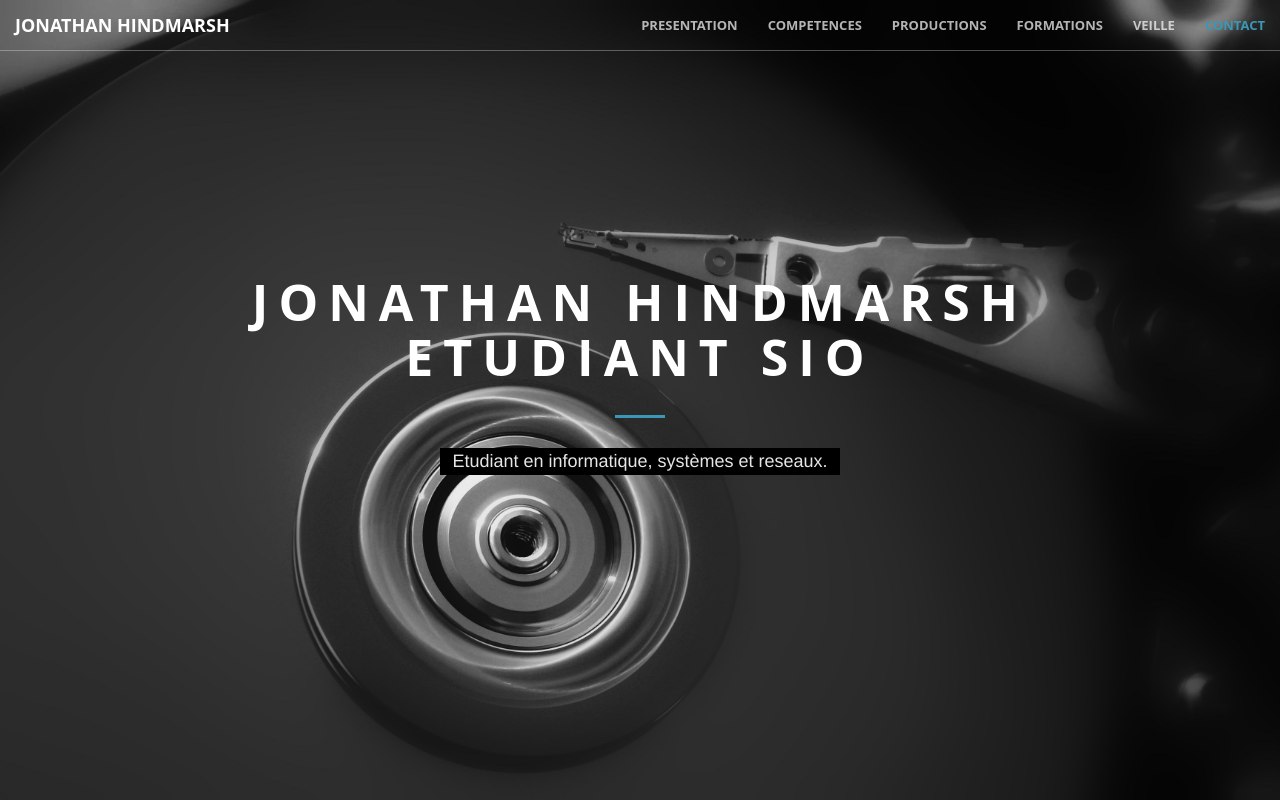
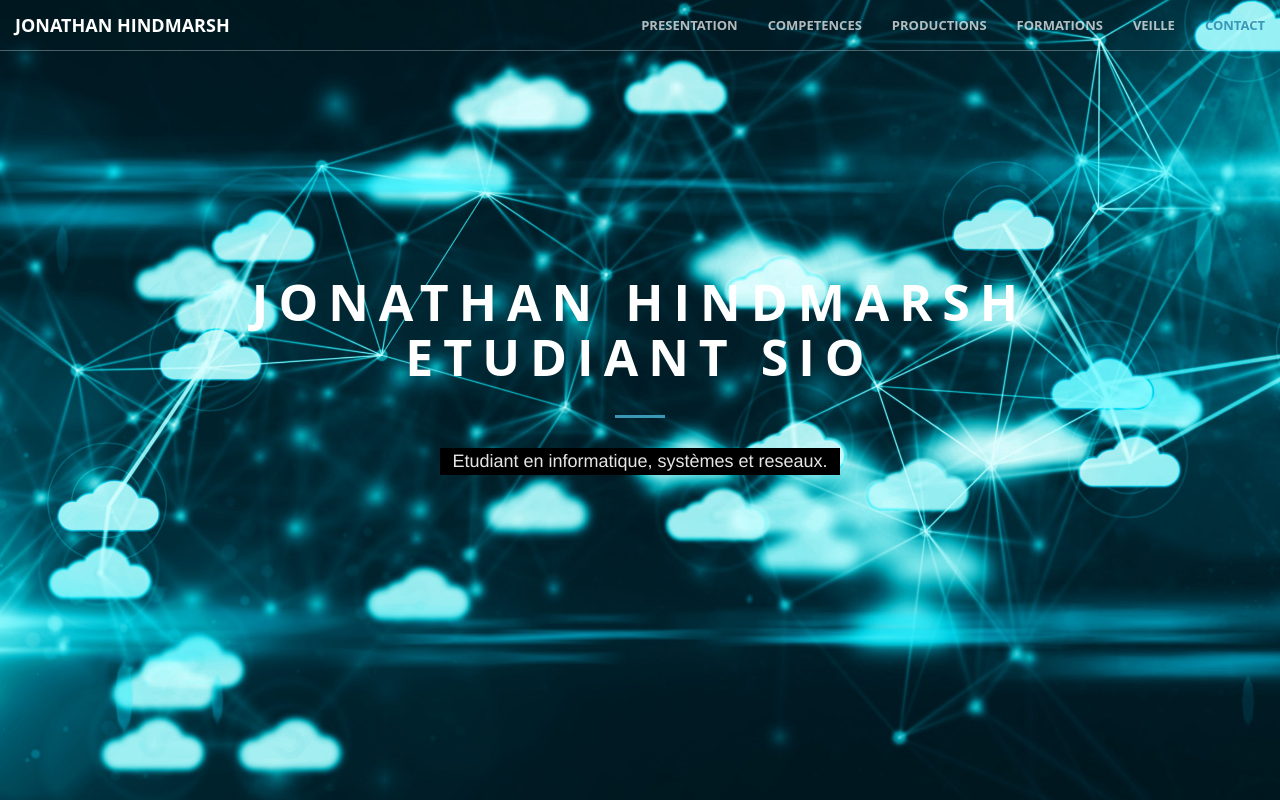
Before and after one commit to Ventouz/Portfolio, a website: page index.html in a window 1280 px wide. Shown: the top 800 px of the page. Drawn offline with nearby package versions, Linux system fonts and the light colour scheme; files whose address does not match are found by name.

Commit message:
image cloud

```diff
--- a/css/creative.css
+++ b/css/creative.css
@@ -308,7 +308,7 @@ header {
   background-size: cover;
   -o-background-size: cover;
   background-position: center;
-  background-image: url('../img/disque.jpg');
+  background-image: url('../img/cloud.jpg');
   text-align: center;
   color: white;
 }
```
Also changed, not shown: img/cloud.jpg (added).
